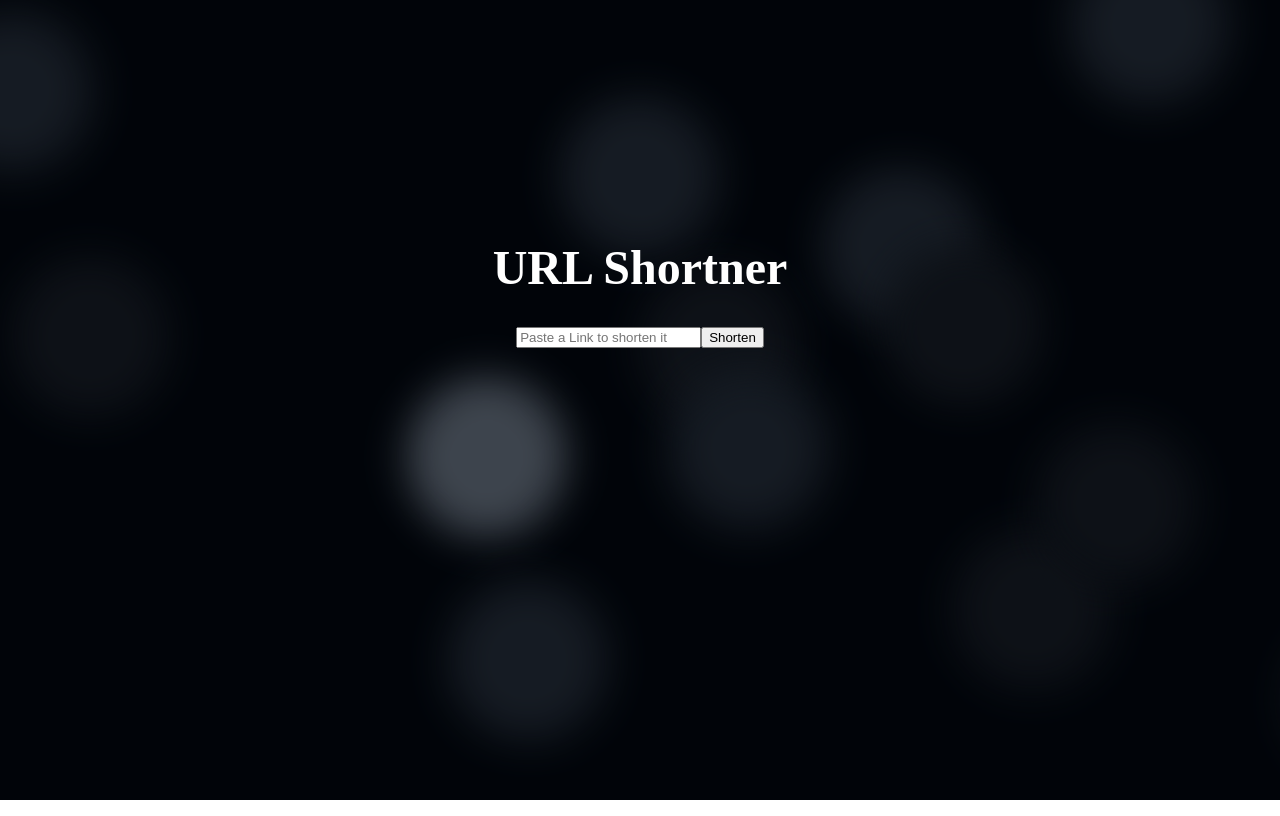
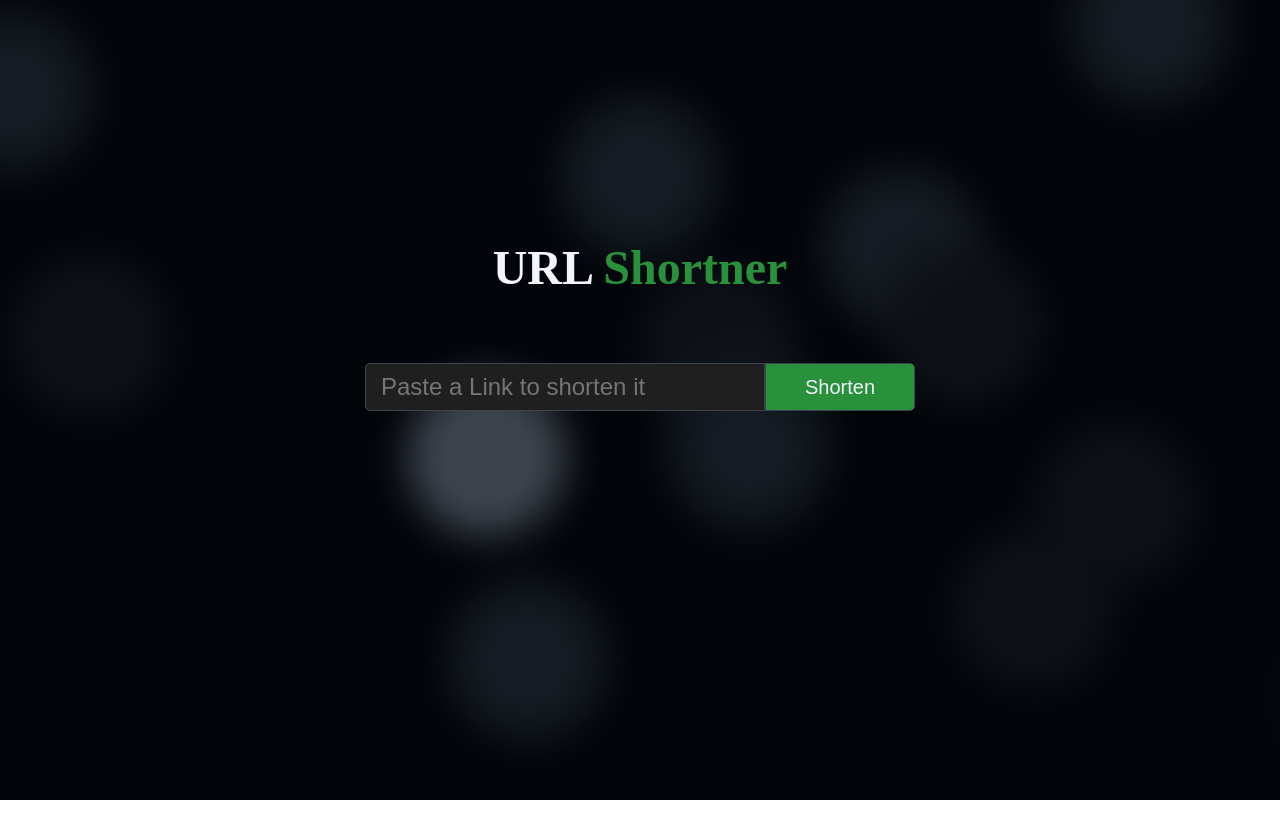
Before and after one commit to SujitInWeb/URL-Shortner, a React (Vite) app in the folder project-url/: page / in a window 1280 px wide. Built offline with nearby package versions, Linux system fonts and the light colour scheme.

Commit message:
almost finished the design

```diff
--- a/project-url/src/index.css
+++ b/project-url/src/index.css
@@ -4,8 +4,50 @@
     display: flex;
     flex-direction: column;
     align-items: center;
-    color: #fff;
+    color: #F0F6FC;
 }
 .inputContainer h1{
     font-size: 3rem;
 }
+.inputContainer span{
+    color: #29903B;
+}
+.button-box{
+    height: 20%;
+    width: 70%;
+    justify-content: center;
+    align-items: center;
+    display: flex;
+    padding: 20px;
+}
+.inputContainer input{
+    width: 70%;
+    border: 1px solid #3D444D;
+    outline: none;
+    height: 60%;
+    max-width: 400px;
+    font-size: 1.5rem;
+    padding: 15px 15px;
+    box-sizing: border-box;
+    border-top-left-radius: 5px;
+    border-bottom-left-radius: 5px;
+    background-color: #1F1F1F;
+    color: #F0F6FC;
+}
+.inputContainer button{
+    width: 30%;
+    background-color: #29903B;
+    color: #F0F6FC;
+    display: flex;
+    max-width: 150px;
+    justify-content: center;
+    align-items: center;
+    font-size: 1.25rem;
+    border: 1px solid #3D444D;
+    padding: 15px 15px;
+    height: 60%;
+    box-sizing: border-box;
+    border-bottom-right-radius: 5px;
+    border-top-right-radius: 5px;
+    cursor: pointer;
+}
--- a/project-url/src/inputShortner.jsx
+++ b/project-url/src/inputShortner.jsx
@@ -2,7 +2,7 @@ const InputShortner =() => {
     return(
         <div className="inputContainer">
             <h1>URL <span>Shortner</span></h1>
-            <div>
+            <div className="button-box">
                 <input type="text" placeholder="Paste a Link to shorten it"/>
                 <button>Shorten</button>
             </div>
```
